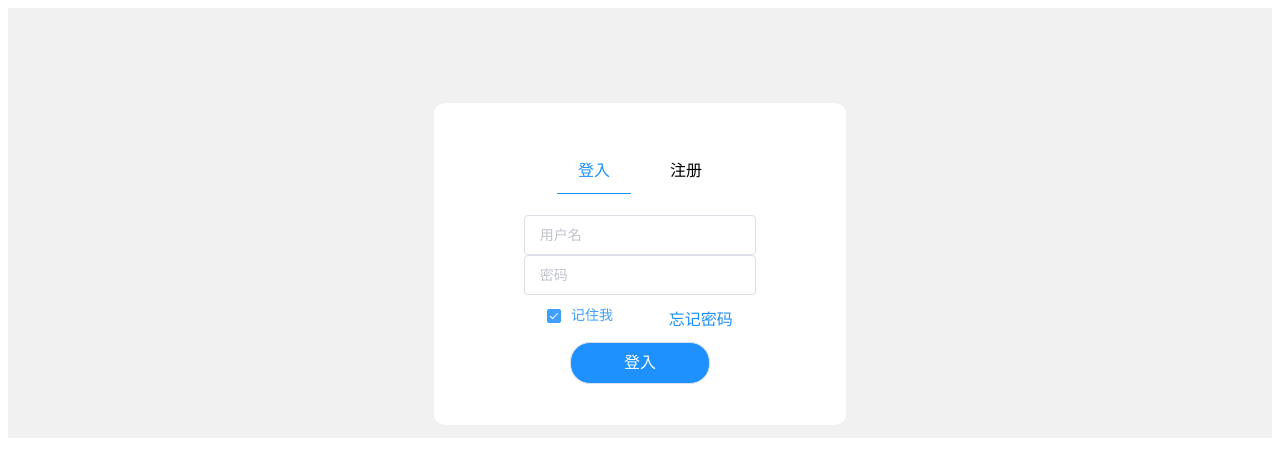
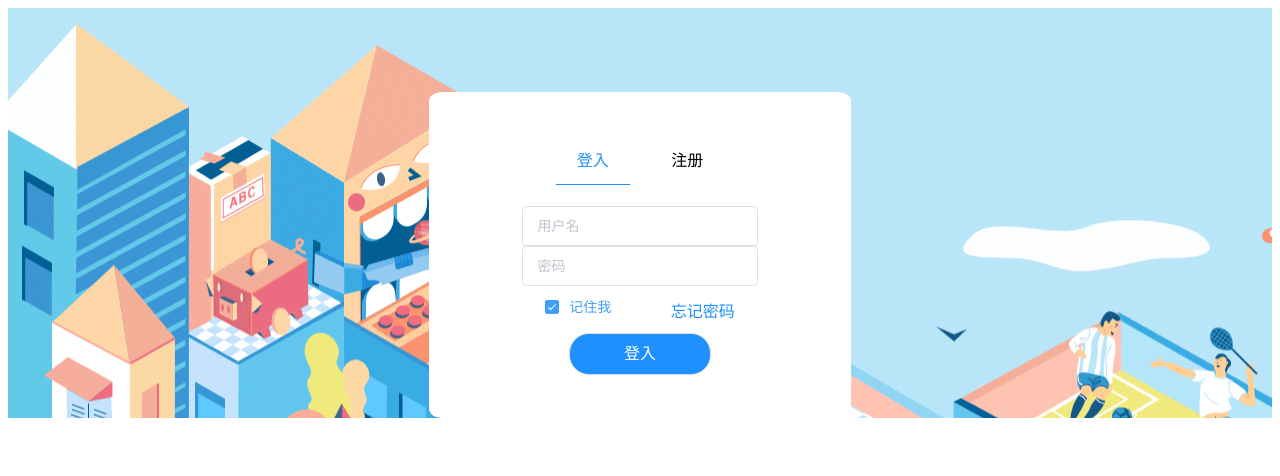
Before and after one commit to gavinwang23/ShareWeb-front, a Vue app: page /entry in a window 1280 px wide. Shown: the top 476 px of the page. Built offline with nearby package versions, Linux system fonts and the light colour scheme; what mavon-editor, v-charts would draw is missing.

Commit message:
增加entry的背景图

```diff
--- a/src/assets/css/Entry.scss
+++ b/src/assets/css/Entry.scss
@@ -3,7 +3,12 @@
 }
 
 .el-main {
-    padding: 1%;
+    // padding: 1%;
+    background-color: #b8e5f8;
+}
+
+.el-row {
+    background: url("#{$img}/background.png");
 }
 
 .imgBoxContainer {
--- a/src/assets/css/public.scss
+++ b/src/assets/css/public.scss
@@ -6,7 +6,8 @@ body,
 .el-row,
 .el-col {
     height: 100%;
-    background-color: #f1f1f1;
+    margin: 0;
+    padding: 0;
 }
 
 .el-header {
--- a/src/components/layout.vue
+++ b/src/components/layout.vue
@@ -77,7 +77,6 @@ export default {
         //写后台加载数据的函数
         this.loadingData = true;
         this.requestArticleData();
-        this.mountedSetTimeout();
       }
     },
     //增加首页下拉滚动条增加文章的效果
@@ -96,22 +95,6 @@ export default {
         })
         .catch(error => {});
     },
-    mountedSetTimeout() {
-      var that = this;
-      console.log(that)
-      console.log("钩子函数运行");
-      setTimeout(()=>{
-        console.log("Hello");
-        console,log(that);
-        that.loadingAnimation = !that.loadingAnimation;
-        setTimeout(this.mountedSetTimeout(), 100);
-      }, 900);
-    },
-    changeLoading() {
-      console.log("根据条件开始判断是否每隔1s添加/删除一次类");
-      // this.loadingAnimation = !this.loadingAnimation;
-      // setTimeout(this.mountedSetTimeout(),100);
-    }
   }
 };
 </script>
```
Also changed, not shown: src/assets/picture/background.png (added).
